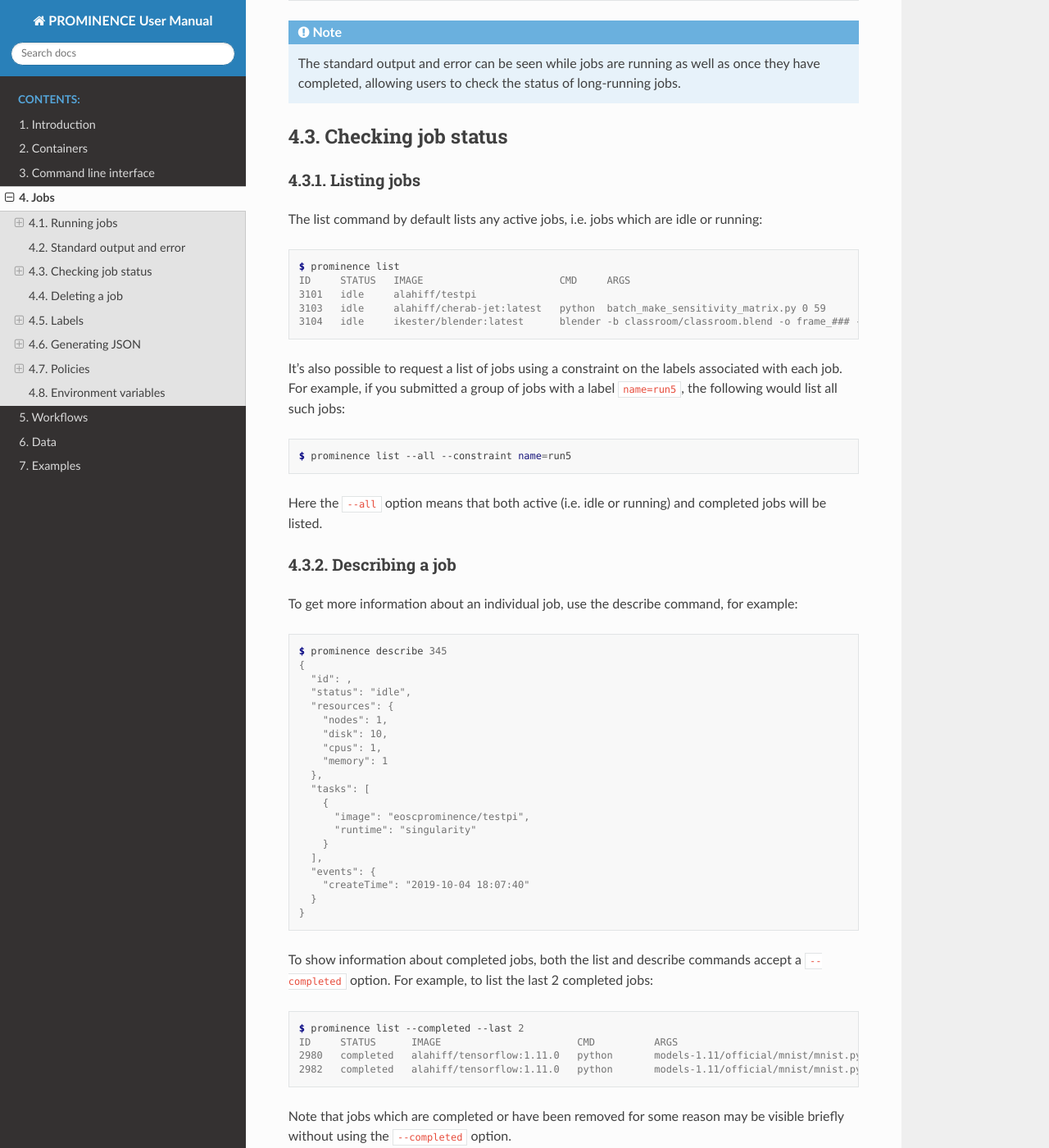
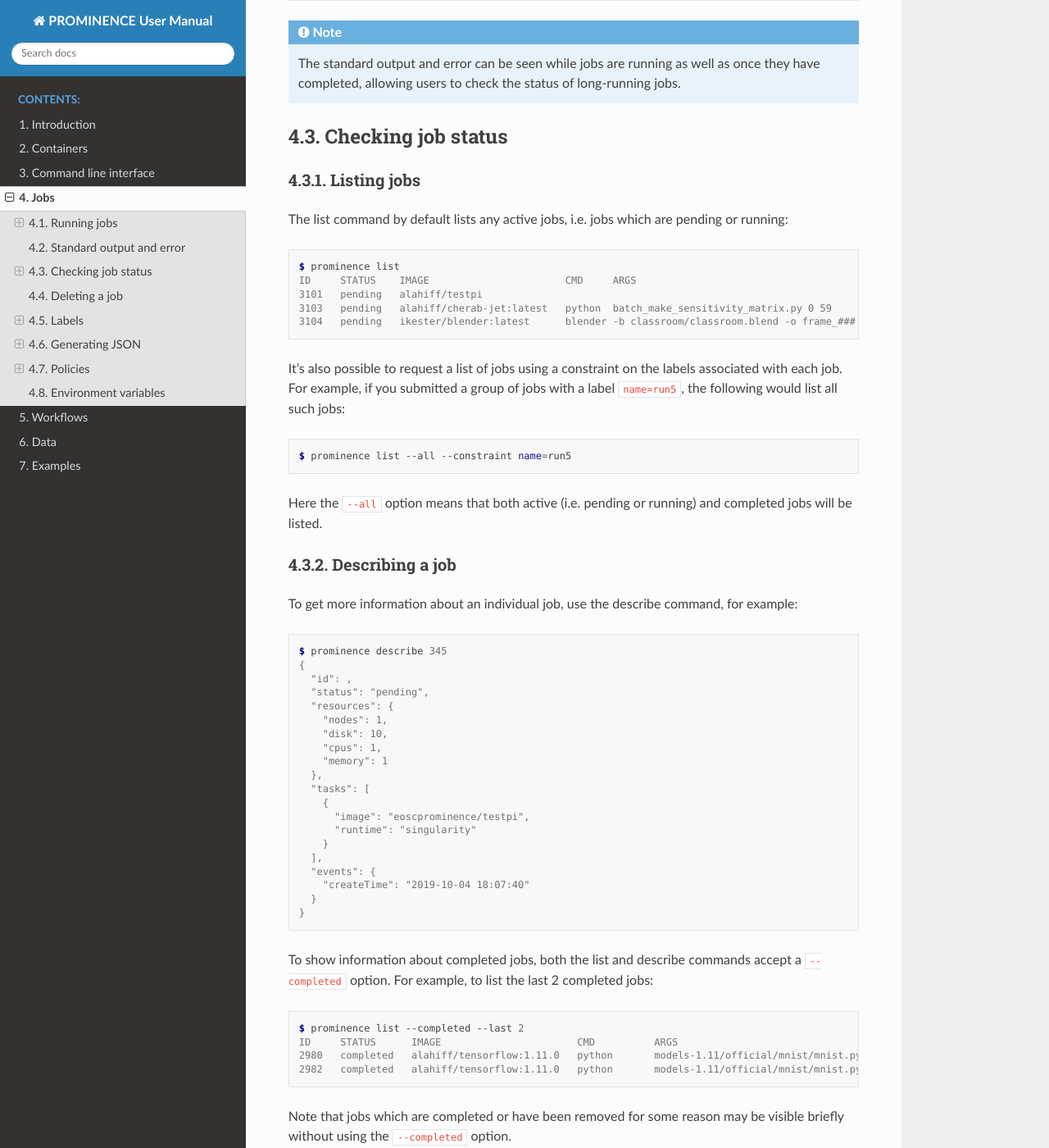
Before and after one commit to prominence-eosc/docs-eosc, a Sphinx documentation site: the page built from source/jobs.rst, in a window 1280 px wide and 1400 px high, scrolled down 3433 px. Shown: the whole window at 82% size. Built offline with Sphinx 7.4.7 and the Read the Docs theme 2.0.0, drawn with Linux system fonts in a browser that asks for light colours.

Commit message:
Replace idle status with pending

```diff
--- a/source/jobs.rst
+++ b/source/jobs.rst
@@ -149,15 +149,15 @@ Checking job status
 Listing jobs
 ^^^^^^^^^^^^
 
-The list command by default lists any active jobs, i.e. jobs which are idle or running:
+The list command by default lists any active jobs, i.e. jobs which are pending or running:
 
 .. code-block:: console
 
    $ prominence list
-   ID     STATUS   IMAGE                       CMD     ARGS
-   3101   idle     alahiff/testpi
-   3103   idle     alahiff/cherab-jet:latest   python  batch_make_sensitivity_matrix.py 0 59
-   3104   idle     ikester/blender:latest      blender -b classroom/classroom.blend -o frame_### -f
+   ID     STATUS    IMAGE                       CMD     ARGS
+   3101   pending   alahiff/testpi
+   3103   pending   alahiff/cherab-jet:latest   python  batch_make_sensitivity_matrix.py 0 59
+   3104   pending   ikester/blender:latest      blender -b classroom/classroom.blend -o frame_### -f
 
 It’s also possible to request a list of jobs using a constraint on the labels associated with each job. For example, if you submitted a group of jobs with a label ``name=run5``, the following would list all such jobs:
 
@@ -165,7 +165,7 @@ It’s also possible to request a list of jobs using a constraint on the labels
 
    $ prominence list --all --constraint name=run5
 
-Here the ``--all`` option means that both active (i.e. idle or running) and completed jobs will be listed.
+Here the ``--all`` option means that both active (i.e. pending or running) and completed jobs will be listed.
 
 Describing a job
 ^^^^^^^^^^^^^^^^
@@ -177,7 +177,7 @@ To get more information about an individual job, use the describe command, for e
    $ prominence describe 345
    {
      "id": ,
-     "status": "idle",
+     "status": "pending",
      "resources": {
        "nodes": 1,
        "disk": 10,
```
